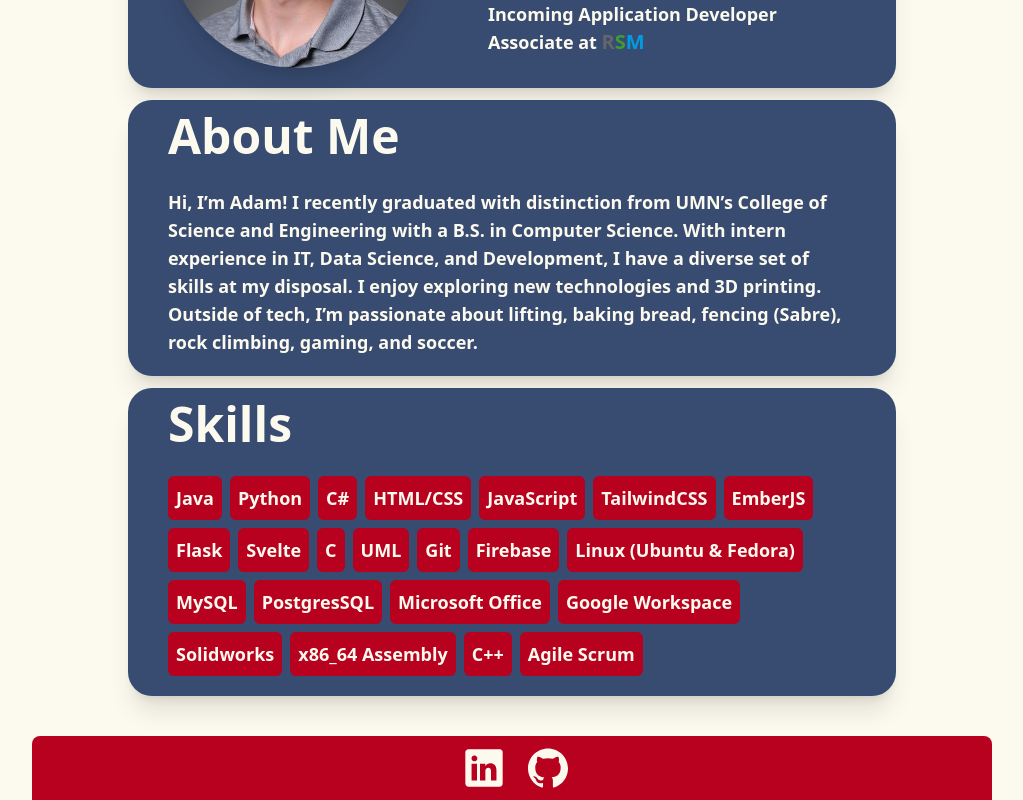
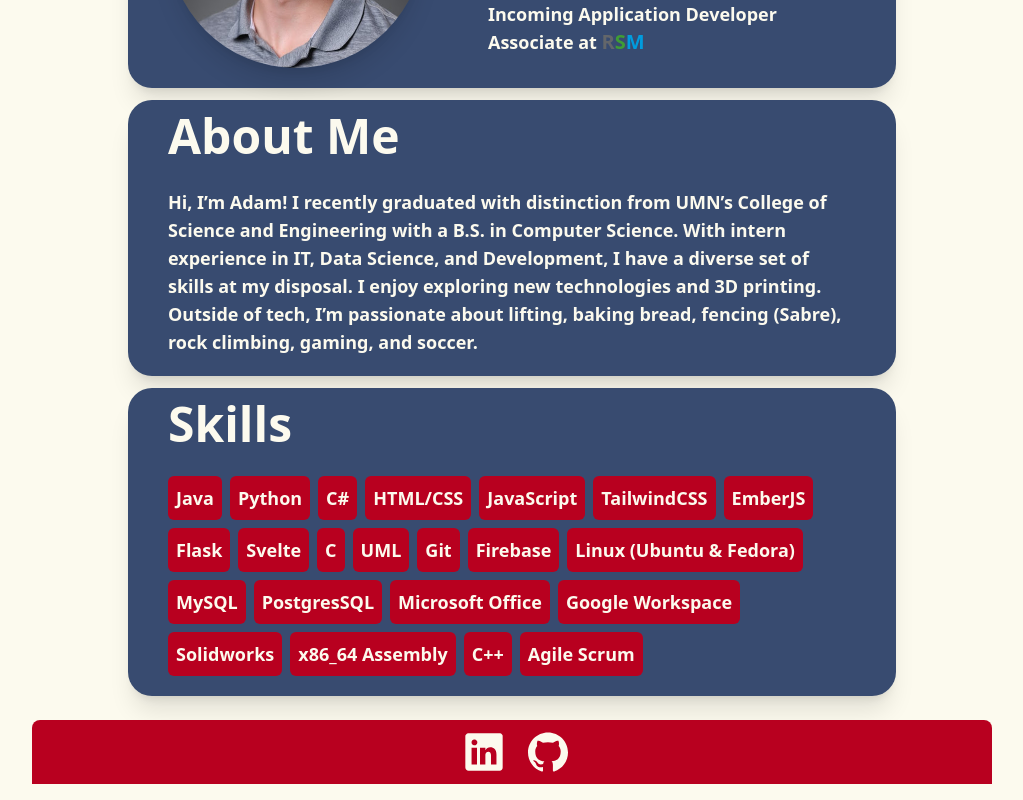
Before and after one commit to AdamKvant/AdamKvantSite, a SvelteKit app: page / in a window 1280 px wide. Shown: the part 324-1124 px from the top of the page, without its empty margins (128-1151 px from the left). Built offline with nearby package versions, Linux system fonts and the light colour scheme.

Commit message:
fixed footer at the bottom

```diff
--- a/src/routes/+layout.svelte
+++ b/src/routes/+layout.svelte
@@ -6,9 +6,11 @@
 </script>
 
 <div class="flex justify-center">
-    <div class="sm:w-11/12 lg:w-9/12 flex flex-col">
+    <div class="sm:w-11/12 lg:w-9/12 flex flex-col min-h-screen relative">
         <Header/>
-        <div>{@render children()}</div>
-        <Footer/>
+        <div class="mb-12">{@render children()}</div>
+        <div class="absolute bottom-0 w-full">
+            <Footer/>
+        </div>
     </div>
 </div>
```
Also changed, not shown: src/routes/projects/+page.svelte (added).
